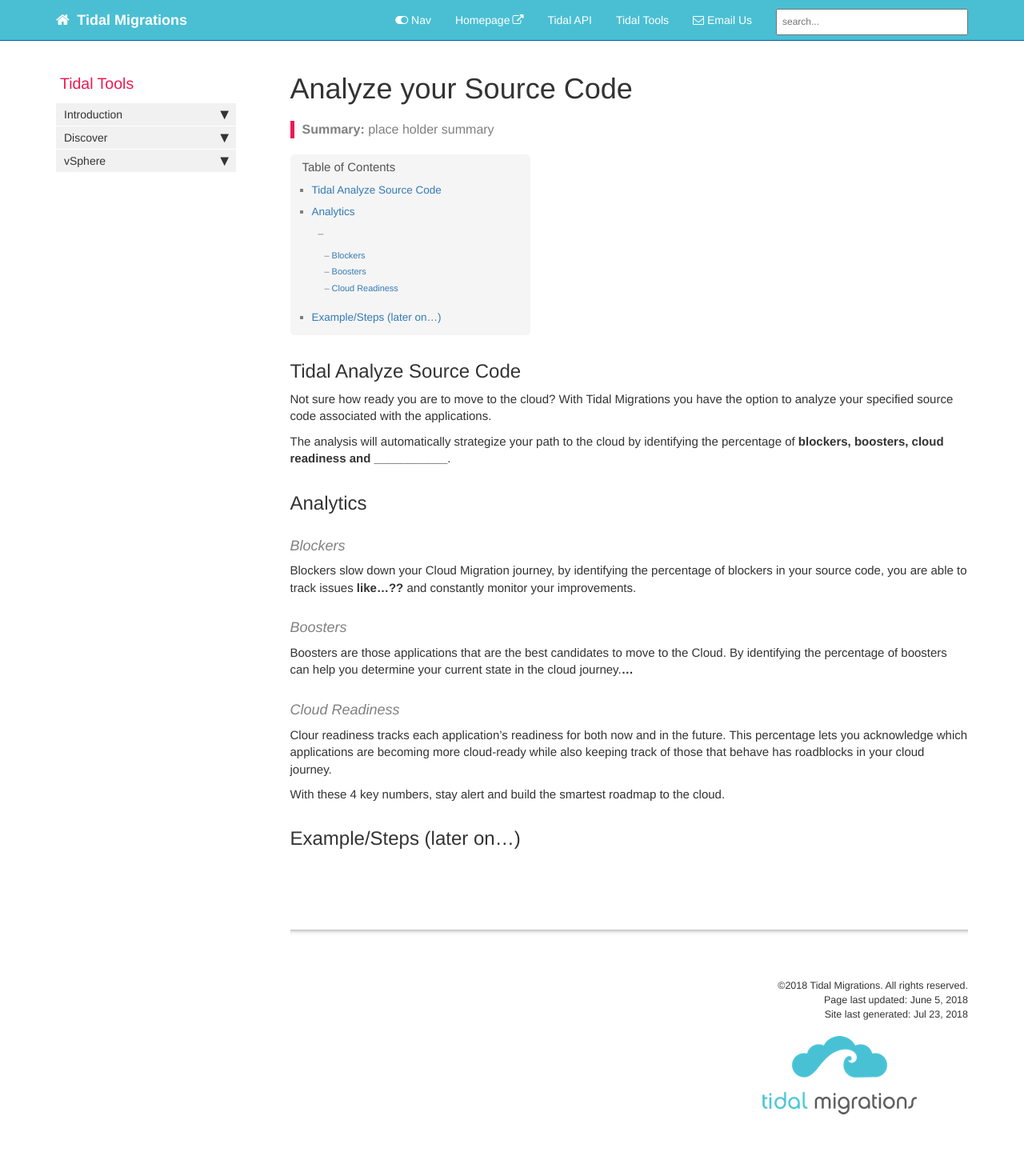
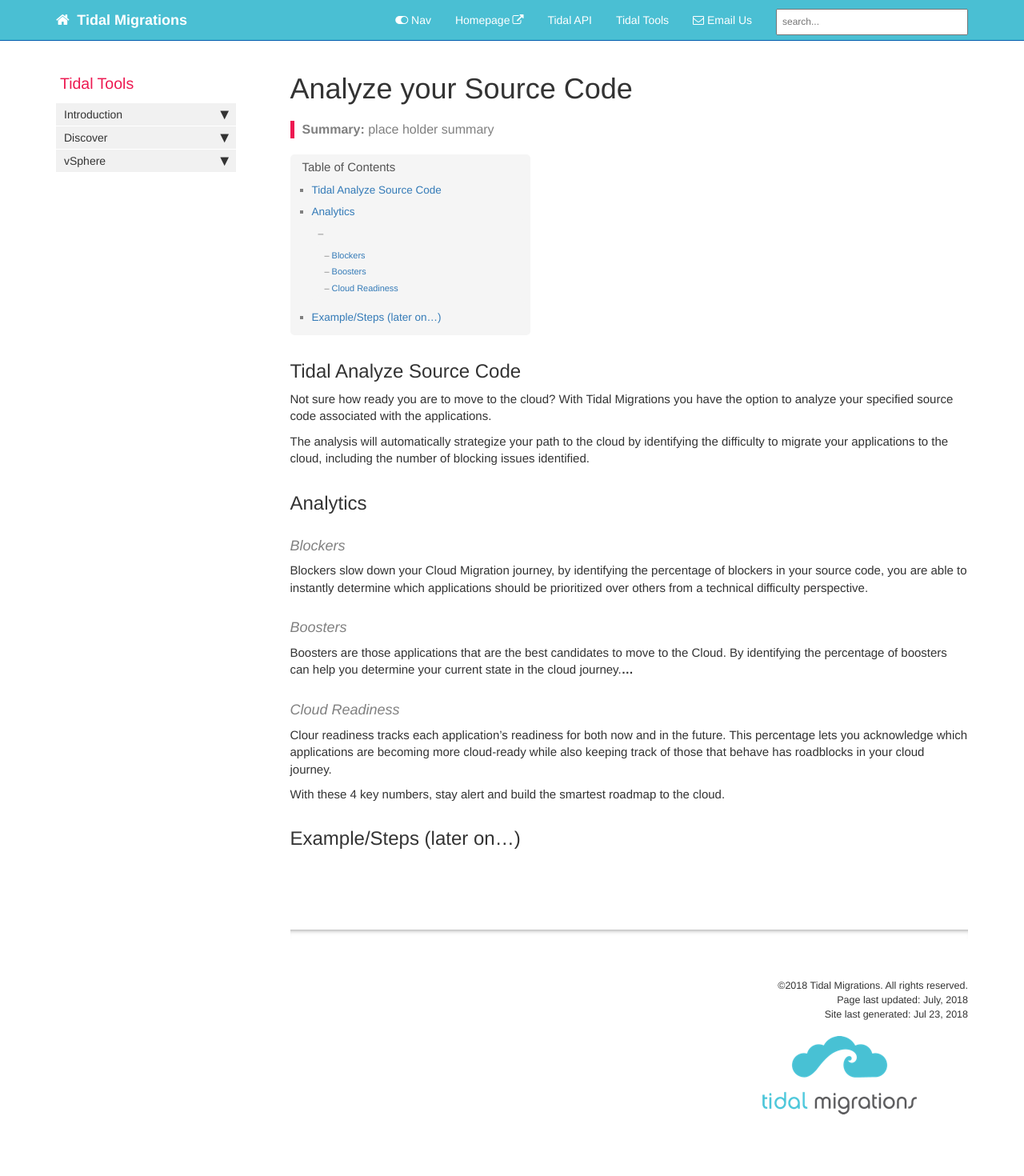
Before and after one commit to tidalmigrations/tidalmigrations.github.io, a Jekyll site: the page built from pages/tidal tools/sourcecode.md, in a window 1280 px wide. Shown: the whole page at 80% size. Built offline with Jekyll 4.4.1, drawn with Linux system fonts in a browser that asks for light colours; nearby versions of some CDN libraries; comment, search, counter and statistics services are not loaded.

Commit message:
content fixes

```diff
--- a/pages/tidal tools/sourcecode.md
+++ b/pages/tidal tools/sourcecode.md
@@ -1,7 +1,7 @@
 ---
 title: Analyze your Source Code
-keywords: servers, sync
-last_updated: June 5, 2018
+keywords: source-code, assessment, cloud-readiness
+last_updated: July, 2018
 summary: "place holder summary"
 sidebar: tidal_toolsbar
 permalink: analyze-sourcecode.html
@@ -13,13 +13,13 @@ Not sure how ready you are to move to the cloud? With Tidal Migrations you have
 the option to analyze your specified source code associated with the applications.
 
 The analysis will automatically strategize
-your path to the cloud by identifying the percentage of **blockers, boosters, cloud readiness and ___________**.
+your path to the cloud by identifying the difficulty to migrate your applications to the cloud, including the number of blocking issues identified.
 
 ## Analytics
 
 #### Blockers
 Blockers slow down your Cloud Migration journey, by identifying the percentage of blockers
-in your source code, you are able to track issues **like...??** and constantly monitor your improvements.
+in your source code, you are able to instantly determine which applications should be prioritized over others from a technical difficulty perspective.
 
 #### Boosters
 Boosters are those applications that are the best candidates to move to the Cloud. By identifying
```
